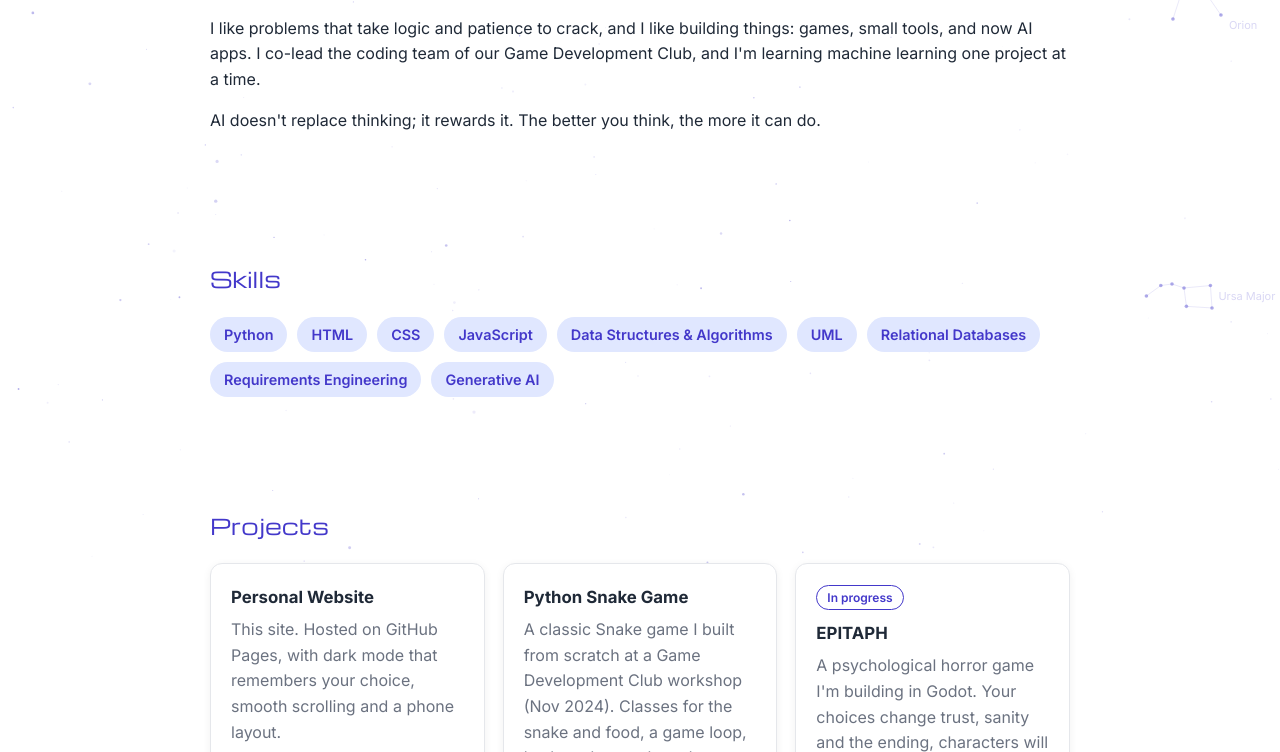
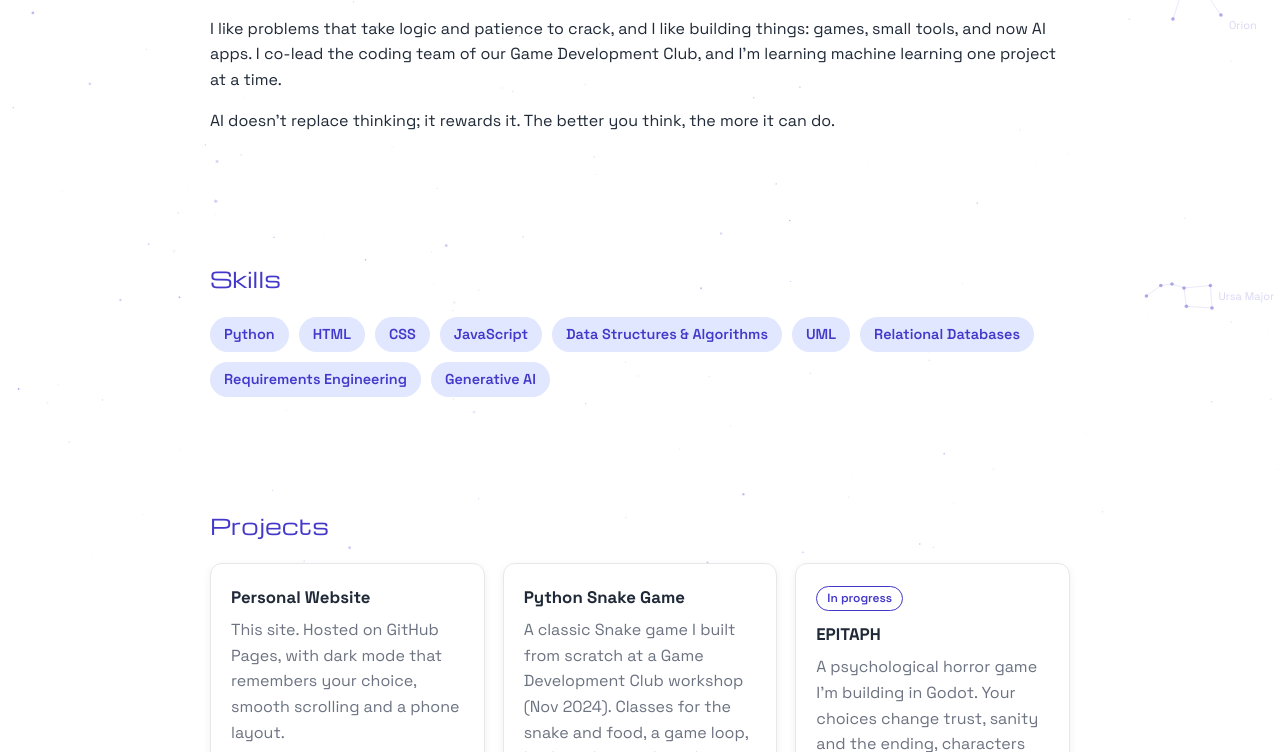
Before and after one commit to maryabadawi/maryabadawi.github.io, a plain HTML site: page index.html in a window 1280 px wide. Shown: the part 233-985 px from the top of the page. Drawn offline with nearby package versions, Linux system fonts and the light colour scheme.

Commit message:
Use Space Grotesk for body text

```diff
--- a/script.js
+++ b/script.js
@@ -168,7 +168,7 @@ function draw(time) {
   }
 
   ctx.lineWidth = 1;
-  ctx.font = "11px Inter, sans-serif";
+  ctx.font = "11px 'Space Grotesk', sans-serif";
   for (const c of placed) {
     ctx.strokeStyle = `rgba(${color}, ${0.22 * strength * dim})`;
     ctx.beginPath();
--- a/style.css
+++ b/style.css
@@ -1,4 +1,4 @@
-@import url("https://fonts.googleapis.com/css2?family=Inter:wght@400;600;700&family=Michroma&display=swap");
+@import url("https://fonts.googleapis.com/css2?family=Space+Grotesk:wght@400;500;600;700&family=Michroma&display=swap");
 
 /* Colours: change these to change the whole site */
 :root {
@@ -37,7 +37,7 @@ html {
 
 body {
   margin: 0;
-  font-family: "Inter", sans-serif;
+  font-family: "Space Grotesk", sans-serif;
   line-height: 1.6;
   background: var(--bg);
   color: var(--text);
@@ -131,7 +131,7 @@ section {
   scroll-margin-top: 60px;
 }
 
-/* Headings use Michroma: a wide, space-station style font (paragraphs stay in Inter so they're easy to read) */
+/* Headings use Michroma: a wide, space-station style font (everything else uses Space Grotesk: techy but easy to read) */
 h1,
 h2,
 nav .logo {
```
Also changed, not shown: preview.png.
